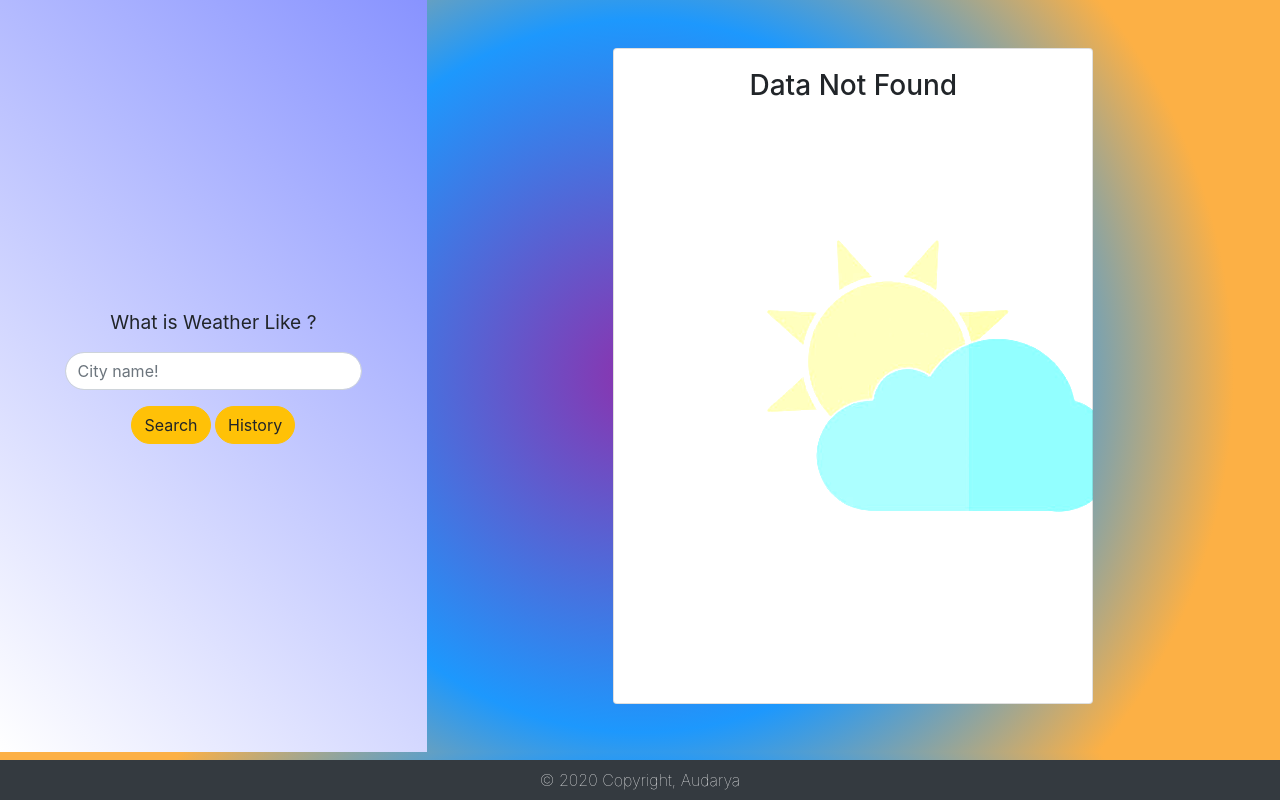
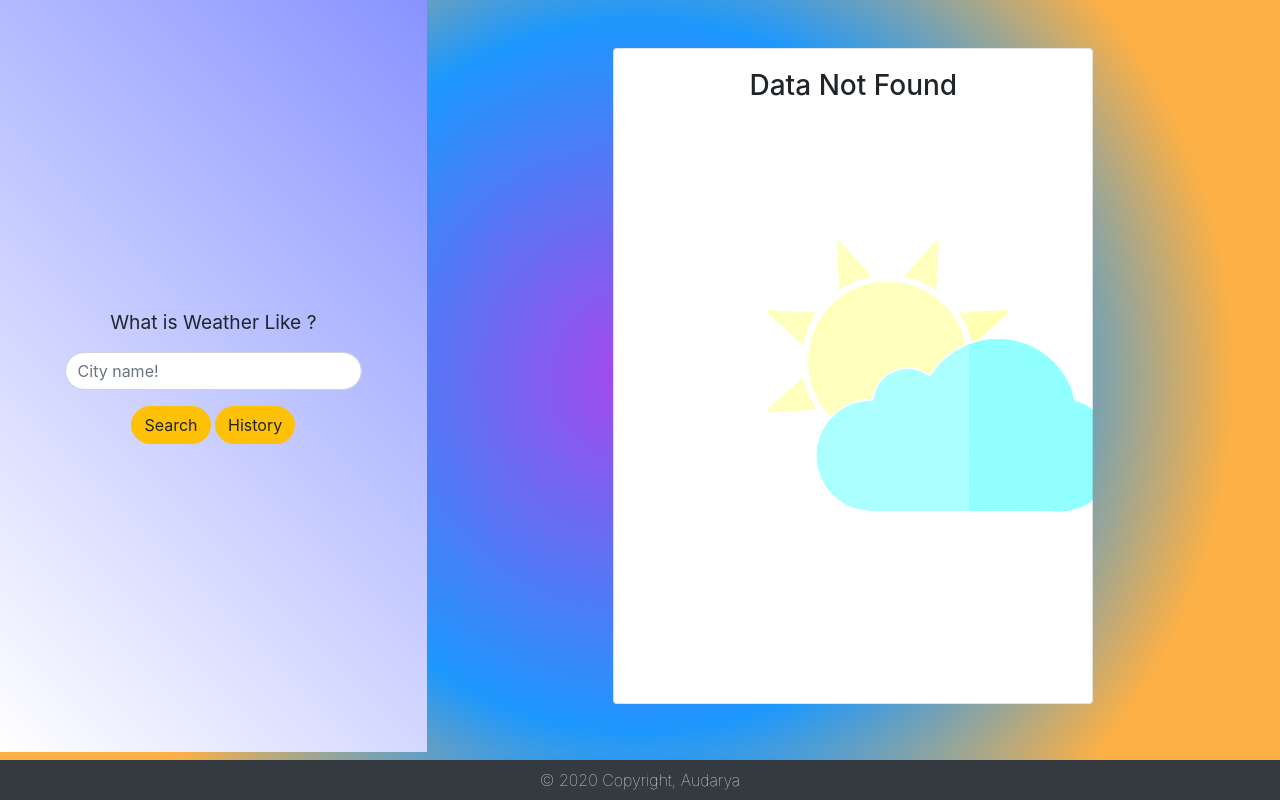
Before and after one commit to Audarya07/Weather-Dashboard, a Django app: page / in a window 1280 px wide. Run offline with Django 3.2, Linux system fonts and the light colour scheme; data that the repository does not hold is empty.

Commit message:
Fix gradients

```diff
--- a/dashboard/static/styles.css
+++ b/dashboard/static/styles.css
@@ -1,6 +1,6 @@
 body {
-    background: rgb(131,58,180);
-    background: radial-gradient(circle, rgba(131,58,180,1) 4%, rgba(29,152,253,1) 48%, rgba(252,176,69,1) 80%);
+    background: rgb(169,70,236);
+    background: radial-gradient(circle, rgba(169,70,236,1) 0%, rgba(29,152,253,1) 48%, rgba(252,176,69,1) 80%);
 }
 
 @media only screen and (min-width: 767px){
```
